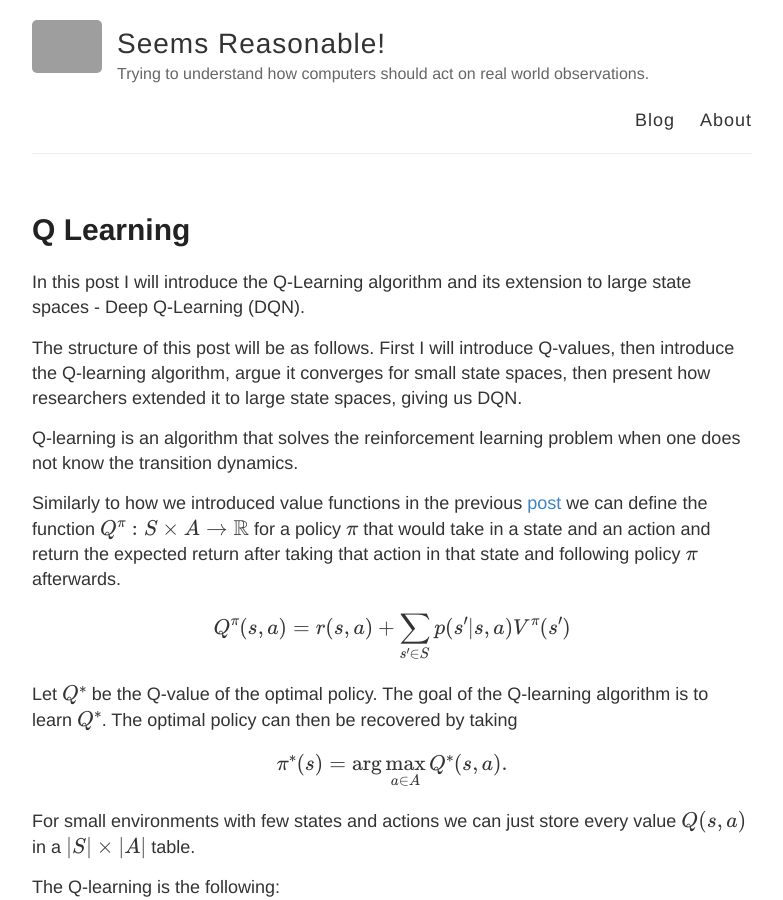
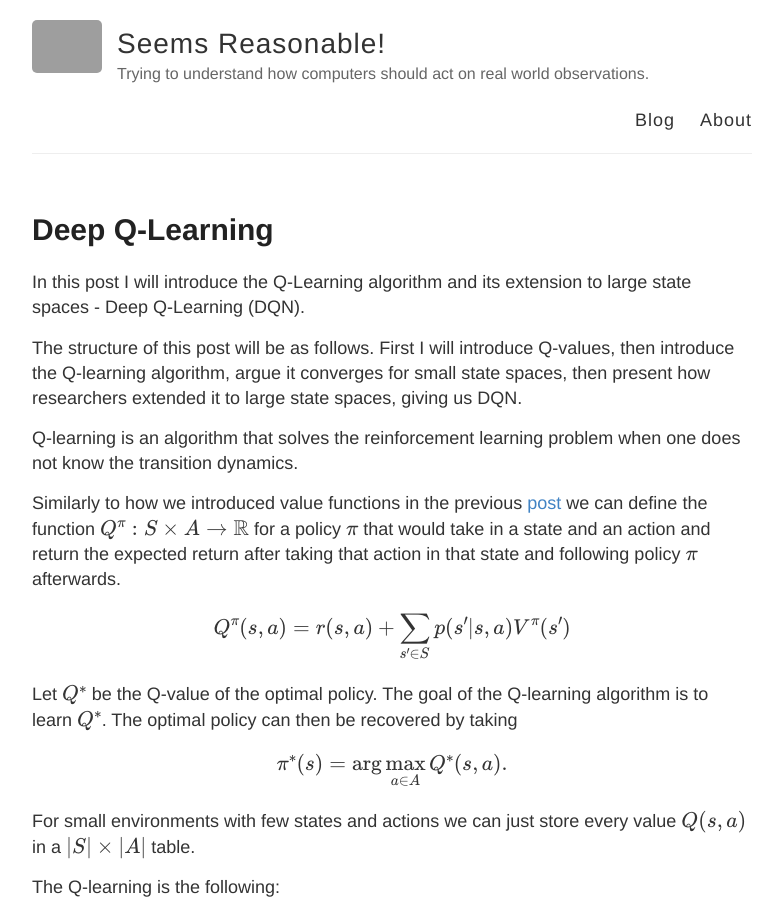
Before and after one commit to alexandrumilu/alexandrumilu.github.io, a Jekyll site: the page built from _posts/2019-03-31-q-learning.md, in a window 1280 px wide and 900 px high. Shown: the whole window, without its empty margins (248-1031 px from the left). Built offline with Jekyll 4.4.1, drawn with Linux system fonts in a browser that asks for light colours; our own code applies the rules of GitHub Pages for plain Markdown files; formulas are drawn with MathJax 3; grey boxes are pictures that could not be loaded.

Commit message:
Update 2019-03-31-q-learning.md

```diff
--- a/_posts/2019-03-31-q-learning.md
+++ b/_posts/2019-03-31-q-learning.md
@@ -1,3 +1,9 @@
+---
+layout: post
+title: Deep Q-Learning
+mathjax: true
+---
+
 In this post I will introduce the Q-Learning algorithm and its extension to large state spaces - Deep Q-Learning (DQN).
 
 The structure of this post will be as follows. First I will introduce Q-values, then introduce the Q-learning algorithm, argue it converges for small state spaces, then present how researchers extended it to large state spaces, giving us DQN.
```
